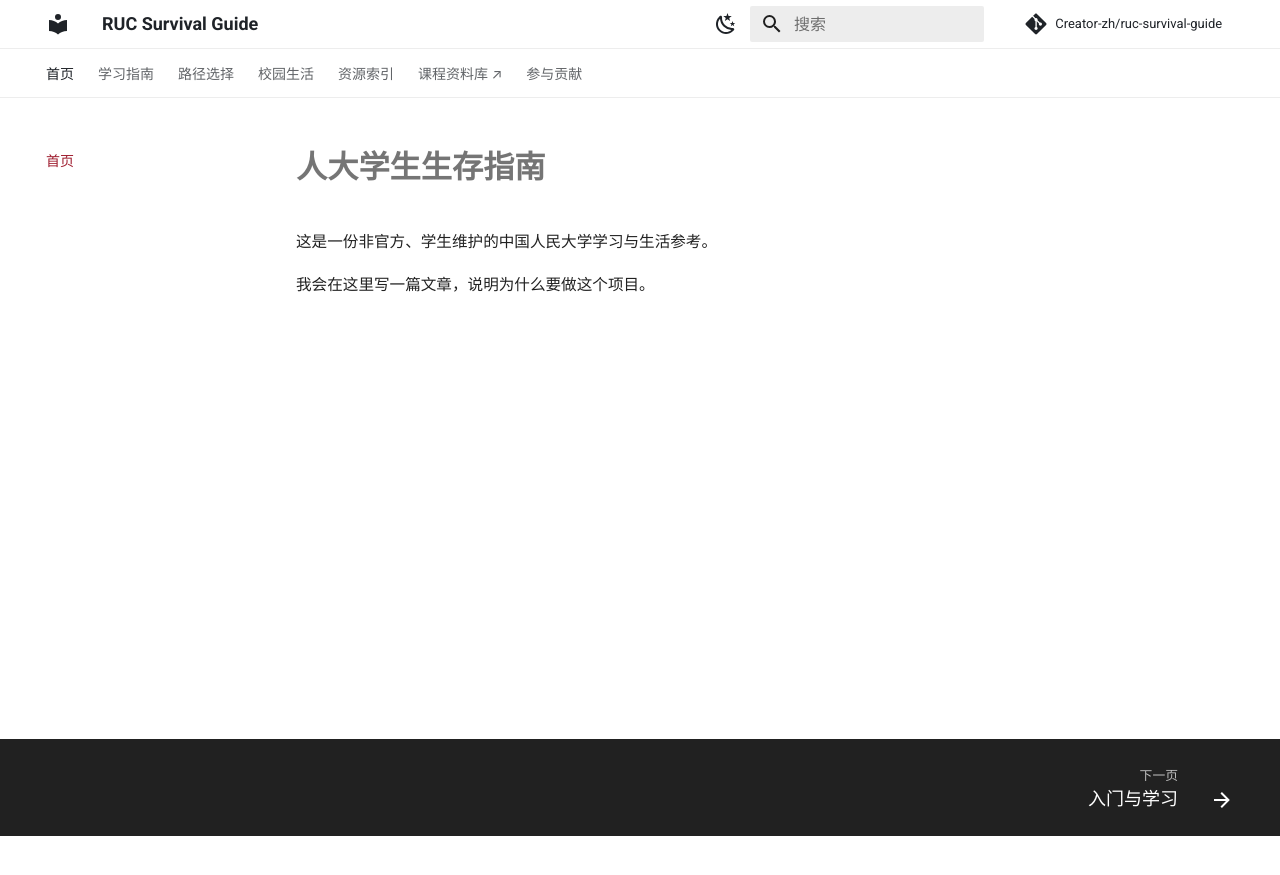
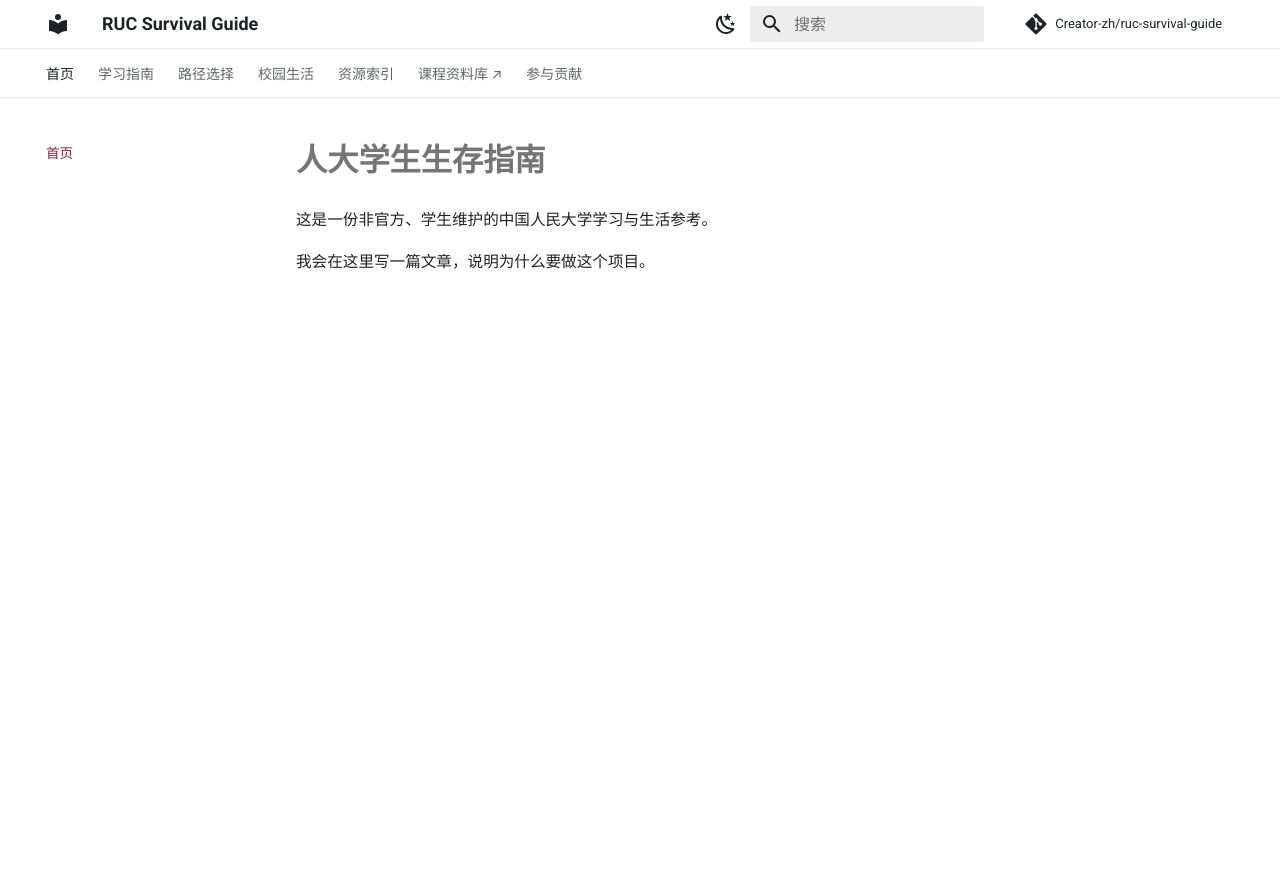
Before and after one commit to Creator-zh/ruc-survival-guide, an MkDocs documentation site: the page built from docs/index.md, in a window 1280 px wide. Shown: the top 875 px of the page. Built offline with MkDocs 1.6.1 and Material for MkDocs 9.7.7, drawn with Linux system fonts in a browser that asks for light colours; comment, search, counter and statistics services are not loaded.

Commit message:
style: switch to csdiy-like reading layout

```diff
--- a/docs/assets/stylesheets/book.css
+++ b/docs/assets/stylesheets/book.css
@@ -1,5 +1,7 @@
 :root {
   --ruc-book-accent: #9f1d2f;
+  --ruc-book-border: #e5e7eb;
+  --ruc-book-muted: #667085;
 }
 
 [data-md-color-scheme="default"] {
@@ -23,19 +25,31 @@
   border-bottom: 1px solid var(--md-default-fg-color--lightest);
 }
 
+.md-main__inner {
+  margin-top: 1.15rem;
+}
+
 .md-typeset {
   font-size: 0.78rem;
-  line-height: 1.8;
+  line-height: 1.75;
 }
 
 .md-typeset h1 {
-  font-weight: 650;
+  margin-bottom: 1.25rem;
+  font-weight: 600;
   letter-spacing: 0;
 }
 
 .md-typeset h2 {
-  border-top: 1px solid var(--md-default-fg-color--lightest);
-  padding-top: 1.6rem;
+  margin-top: 2.2rem;
+  padding-bottom: 0.25rem;
+  border-bottom: 1px solid var(--ruc-book-border);
+  font-weight: 600;
+  letter-spacing: 0;
+}
+
+.md-typeset h3 {
+  font-weight: 600;
 }
 
 .md-typeset a {
@@ -47,14 +61,30 @@
   border-left-color: var(--ruc-book-accent);
 }
 
+.md-nav {
+  font-size: 0.68rem;
+}
+
+.md-nav__title {
+  font-weight: 600;
+}
+
 .md-nav__link--active,
 .md-nav__link:focus,
 .md-nav__link:hover {
   color: var(--md-accent-fg-color);
 }
 
+.md-sidebar--secondary .md-nav__title {
+  color: var(--ruc-book-muted);
+}
+
 .md-source {
   font-weight: 500;
+}
+
+.md-footer__inner {
+  display: none;
 }
 
 .md-footer-meta {
--- a/mkdocs.yml
+++ b/mkdocs.yml
@@ -16,7 +16,6 @@ theme:
     - navigation.sections
     - navigation.indexes
     - navigation.top
-    - navigation.footer
     - navigation.tracking
     - search.suggest
     - search.highlight
```
